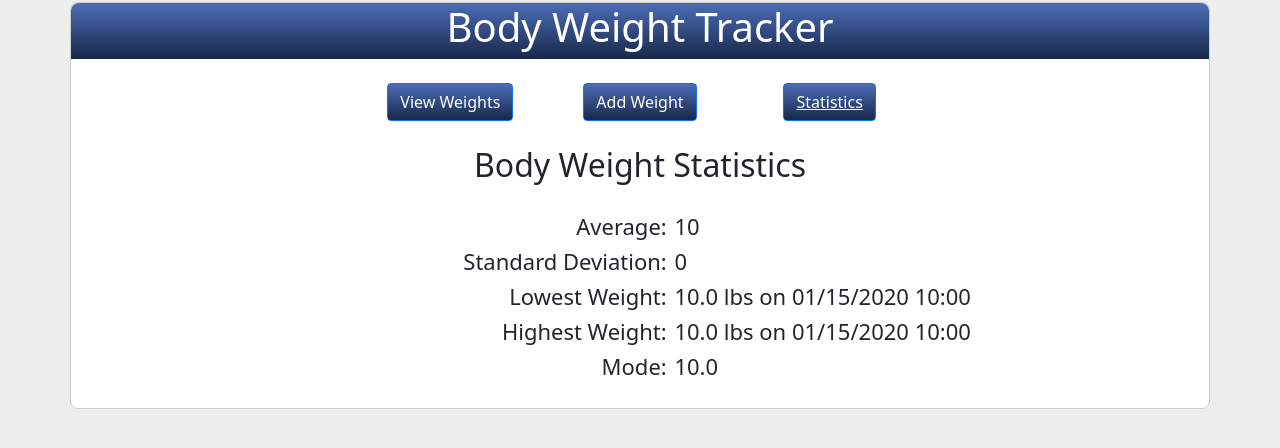
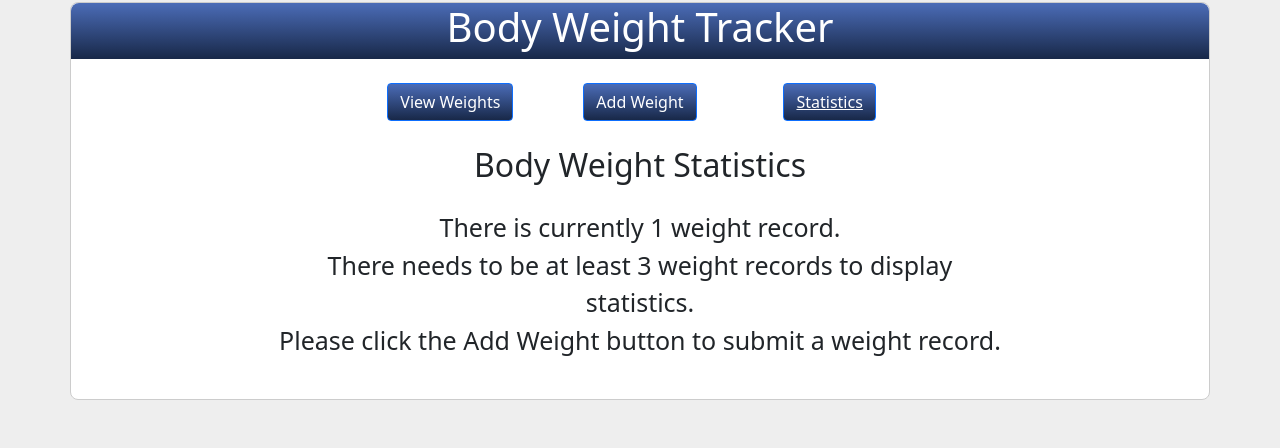
Before and after one commit to jaedmisten/body-weight-tracker, a PHP site: page /views/stats.php in a window 1280 px wide. Shown: the part 13-461 px from the top of the page. Run offline with PHP 8.4, Linux system fonts and the light colour scheme; tables that the repository leaves empty hold one stand-in row (values such as "Sample post").

Commit message:
Updated stats page to only show stats if there is at least three weight records.

```diff
--- a/docs/log.txt
+++ b/docs/log.txt
@@ -258,3 +258,7 @@ Added lowest weight and highest weight to the stats page.
 Changed layout of stats to use a table.
 
 Changed page buttons header of site to be correctly centered.
+
+
+11/27/21: Updated statistics page to only show stats if there is at least three weight records and to  show
+a message if there is less than three weight records.
--- a/public/views/stats.php
+++ b/public/views/stats.php
@@ -22,6 +22,7 @@ try {
     $stmt->execute();
     $weights = $stmt->fetchAll(PDO::FETCH_ASSOC);
 
+    if (count($weights) >= 3) {
         // Get average, lowest weight, highest weight, and mode.
         $total = 0;
         $lowWeight = $weights[0];
@@ -46,12 +47,24 @@ try {
             $deviationTotal += pow($weights[$i]['weight'] - $avg, 2);
         }
         $standardDeviation = sqrt($deviationTotal / count($weights));
+    }
 } catch (PDOException $e) {
     error_log("Error retrieving view weights data.", 0);
     error_log($e->getMessage());
     error_log($e->getTraceAsString());
 }
 ?>
+<?php if (count($weights) < 3): ?>
+    <div class="row">
+        <div class="col-md-8 offset-md-2">
+            <p class="empty-weights-msg">
+                There <?php echo (count($weights) == 1) ? "is" : "are" ?> currently <?php echo count($weights); ?> weight record<?php if(count($weights) != 1) echo "s"; ?>.<br>
+                There needs to be at least 3 weight records to display statistics.<br>
+                Please click the Add Weight button to submit a weight record.
+            </p>
+        </div>
+    </div>
+<?php else: ?>
 <div class="row">
     <div class="col-md-6 offset-md-4">
         <table id="statsTable">
@@ -78,6 +91,7 @@ try {
         </table>
     </div>
 </div>
+<?php endif; ?>
 <script>
 $(document).ready(function() {
     $('#statsBtn').css('text-decoration', 'underline');
```
Lines whose indentation alone changed are shown as unchanged.
